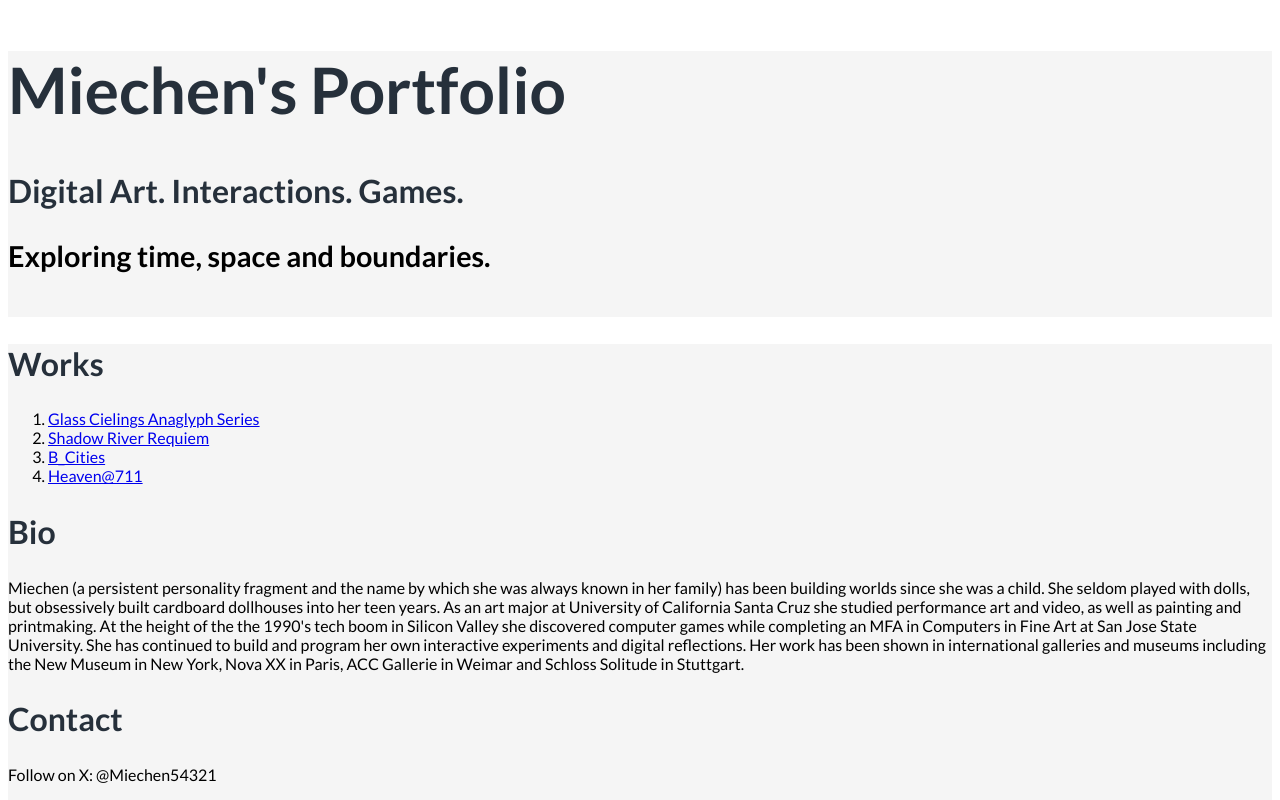
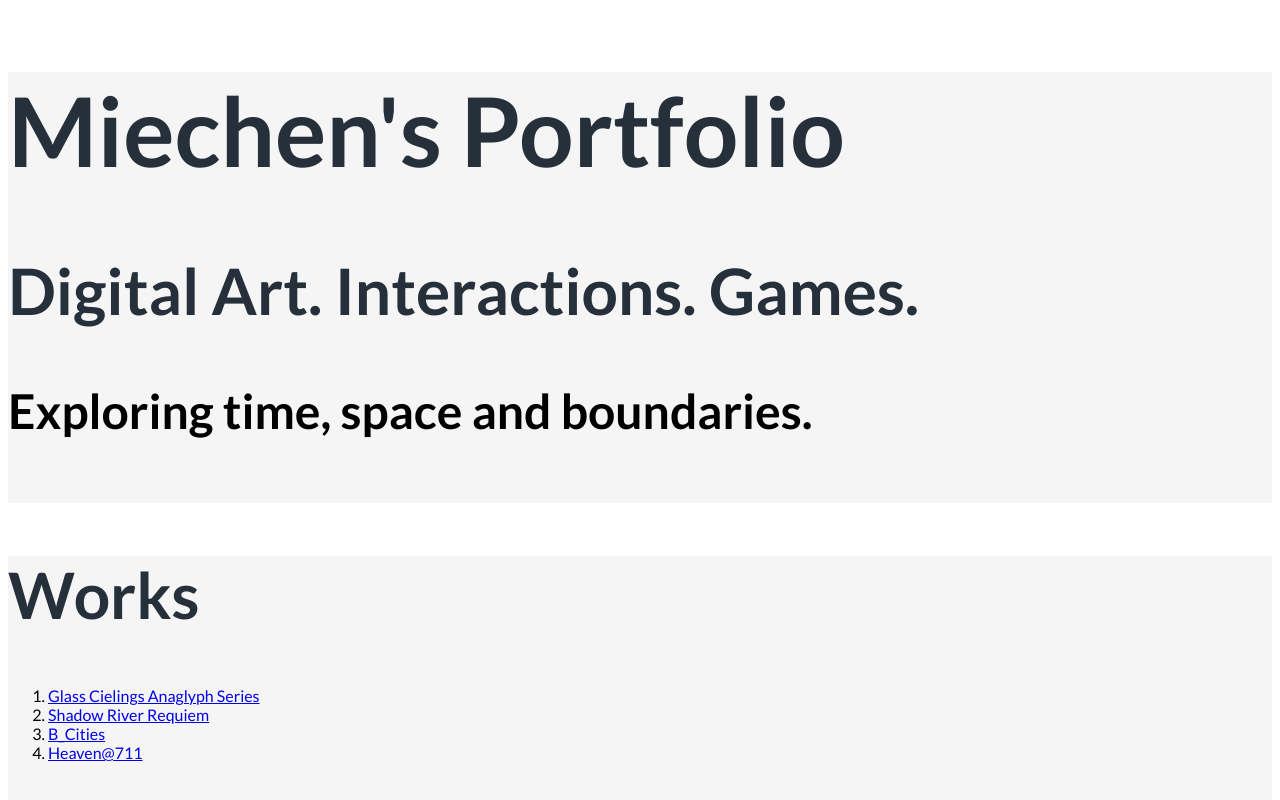
Before and after one commit to AMurkrow/AMurkrow.github.io, a plain HTML site: page miechen/index.html in a window 1280 px wide. Shown: the top 800 px of the page. Drawn offline with Linux system fonts and the light colour scheme.

Commit message:
Update index.html

```diff
--- a/miechen/index.html
+++ b/miechen/index.html
@@ -18,14 +18,14 @@
 		}
 
 h1 {
-			font-size: 4em;
+			font-size: 6em;
 		}
 
 		h2 {
-			font-size: 2em;
+			font-size: 4em;
 		}
         h3 {
-			font-size: 1.8em;
+			font-size: 3em;
 		}
 		.imagebox {
 			padding: 1rem;
```
